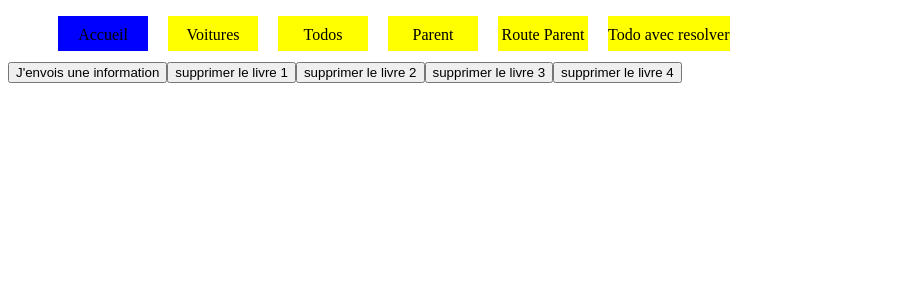
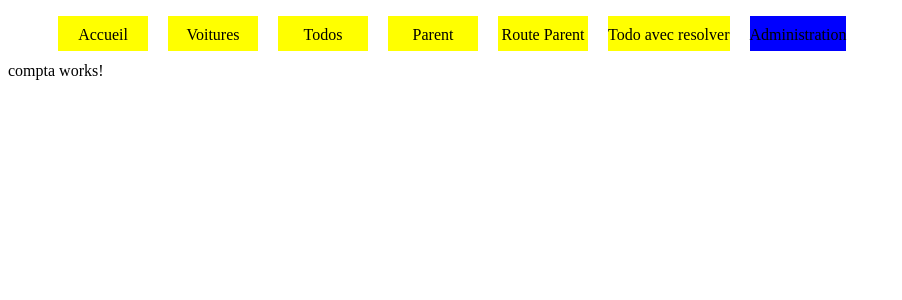
Before and after one commit to fwehrling/hello-world-angular-12, an Angular app: page /administration in a window 1280 px wide. Before the commit this address led to /. Shown: the top 300 px of the page, without its empty margins (0-902 px from the left). Built offline with nearby package versions, Linux system fonts and the light colour scheme.

Commit message:
jour4 module

```diff
--- /dev/null
+++ b/src/app/administration/administration.module.ts
@@ -0,0 +1,13 @@
+import { NgModule } from '@angular/core';
+import { CommonModule } from '@angular/common';
+import { ComptaComponent } from './compta/compta.component';
+
+import { Routes, RouterModule } from '@angular/router';
+
+const routes: Routes = [{ path: '', component: ComptaComponent }];
+
+@NgModule({
+  declarations: [ComptaComponent],
+  imports: [CommonModule, RouterModule.forChild(routes)],
+})
+export class AdministrationModule {}
--- /dev/null
+++ b/src/app/administration/compta/compta.component.html
@@ -0,0 +1 @@
+<p>compta works!</p>
--- /dev/null
+++ b/src/app/administration/compta/compta.component.ts
@@ -0,0 +1,15 @@
+import { Component, OnInit } from '@angular/core';
+
+@Component({
+  selector: 'hlw-compta',
+  templateUrl: './compta.component.html',
+  styleUrls: ['./compta.component.css']
+})
+export class ComptaComponent implements OnInit {
+
+  constructor() { }
+
+  ngOnInit(): void {
+  }
+
+}
--- a/src/app/app.component.html
+++ b/src/app/app.component.html
@@ -50,5 +50,12 @@
   >
     Todo avec resolver
   </li>
+  <li
+    [routerLinkActiveOptions]="{ exact: true }"
+    routerLinkActive="selected-menu"
+    routerLink="/administration"
+  >
+    Administration
+  </li>
 </ul>
 <router-outlet></router-outlet>
--- a/src/app/app.module.ts
+++ b/src/app/app.module.ts
@@ -26,6 +26,7 @@ import { RouteFillesBComponent } from './route-filles-b/route-filles-b.component
 import { AuthentificationGuard } from './shared/guards/authentification.guard';
 import { TodoAvecResolverComponent } from './todo-avec-resolver/todo-avec-resolver.component';
 import { TodoResolver } from './shared/resolvers/todo.resolver';
+import { AdministrationModule } from './administration/administration.module';
 
 const routes: Routes = [
   { path: '', component: BookComponent },
@@ -47,6 +48,13 @@ const routes: Routes = [
     path: 'todo-avec-resolver/:id',
     component: TodoAvecResolverComponent,
     resolve: { todos: TodoResolver },
+  },
+  {
+    path: 'administration',
+    loadChildren: () =>
+      import('./administration/administration.module').then(
+        (m) => m.AdministrationModule
+      ),
   },
   { path: '**', redirectTo: '' },
 ];
```
Also changed, not shown: src/app/administration/compta/compta.component.css (added), 1 other file (tests, documents, lock files or other folders).
